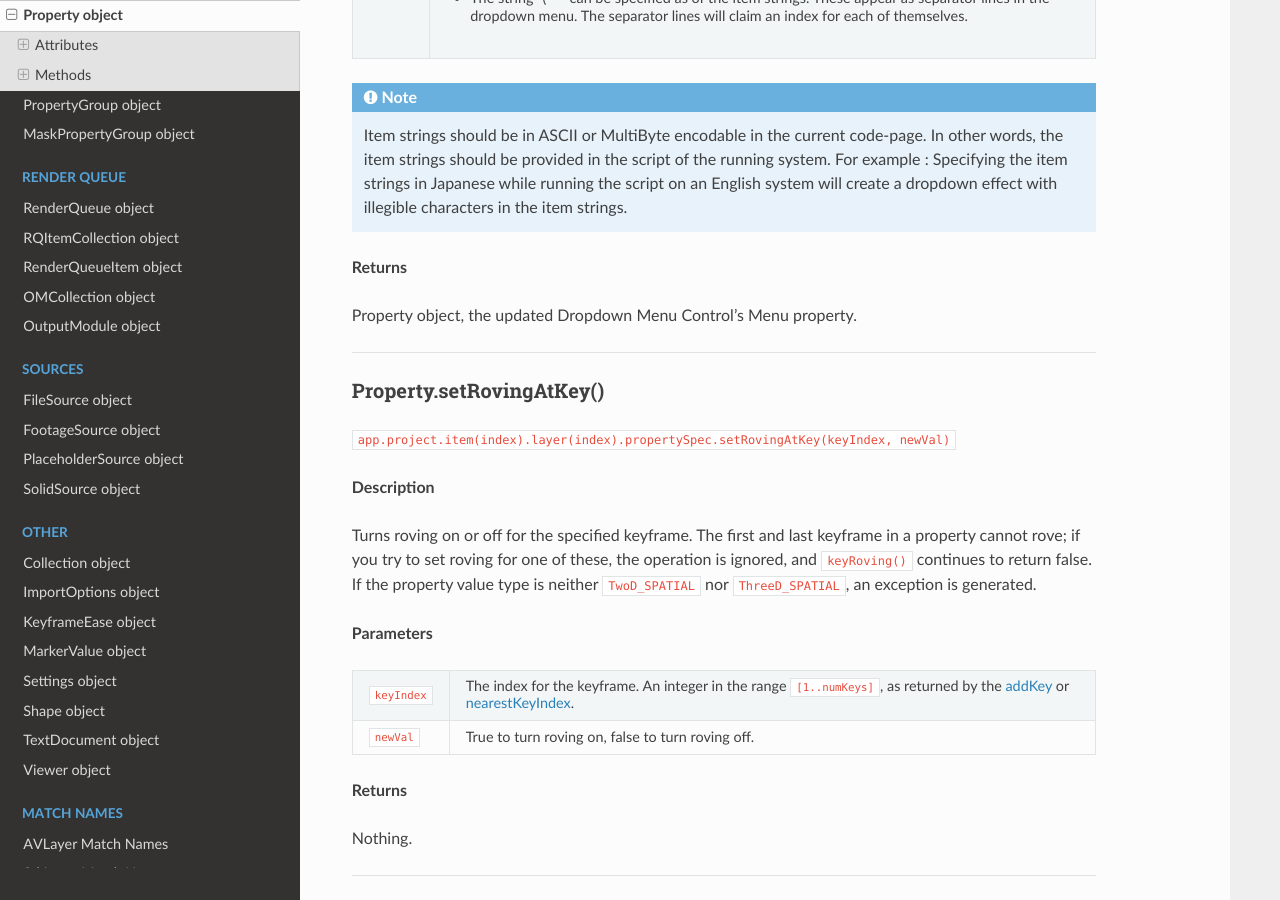
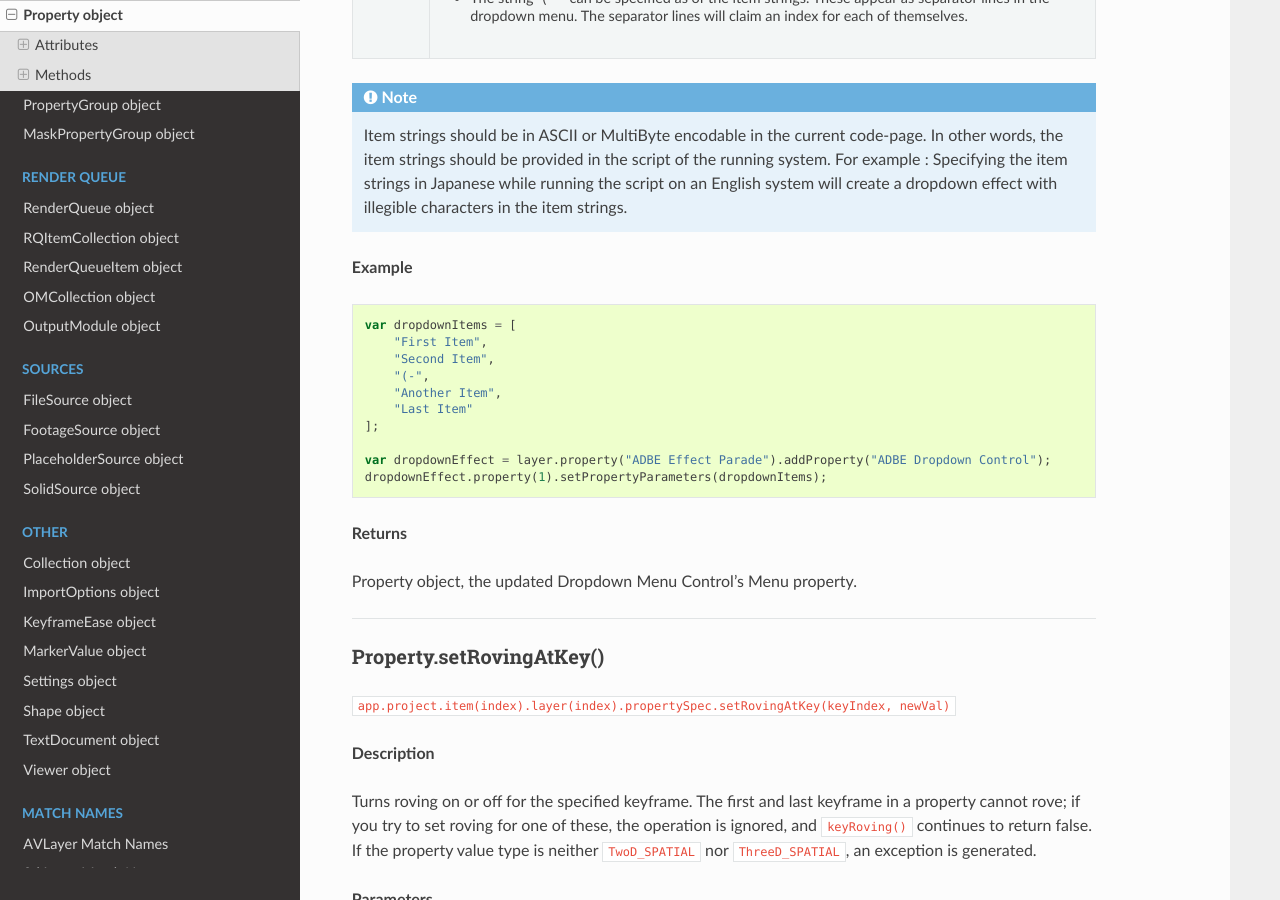
Before and after one commit to docsforadobe/after-effects-scripting-guide, a Sphinx documentation site: the page built from docs/properties/property.rst, in a window 1280 px wide and 900 px high, scrolled down 25395 px. Built offline with Sphinx 7.4.7 and the Read the Docs theme 2.0.0, drawn with Linux system fonts in a browser that asks for light colours.

Commit message:
Add setPropertyParameters example

```diff
--- a/docs/properties/property.rst
+++ b/docs/properties/property.rst
@@ -260,7 +260,7 @@ Property.isDropdownEffect
 
 When true, the property is the Menu property of a Dropdown Menu Control effect and can have its items updated with :ref:`setPropertyParameters <property.setpropertyparameters>`.
 
-Examples::
+**Examples** ::
 
     appliedEffect.property("Menu").isDropdownEffect    // true
     appliedEffect.property("Color").isDropdownEffect   // false
@@ -1248,6 +1248,19 @@ Sets parameters for a Dropdown Menu Control's Menu Property. This method will ov
 .. note::
    Item strings should be in ASCII or MultiByte encodable in the current code-page. In other words, the item strings should be provided in the script of the running system. For example : Specifying the item strings in Japanese while running the script on an English system will create a dropdown effect with illegible characters in the item strings.
 
+**Example** ::
+
+    var dropdownItems = [
+        "First Item",
+        "Second Item",
+        "(-",
+        "Another Item",
+        "Last Item"
+    ];
+
+    var dropdownEffect = layer.property("ADBE Effect Parade").addProperty("ADBE Dropdown Control");
+    dropdownEffect.property(1).setPropertyParameters(dropdownItems);
+
 **Returns**
 
 Property object, the updated Dropdown Menu Control's Menu property.
```
